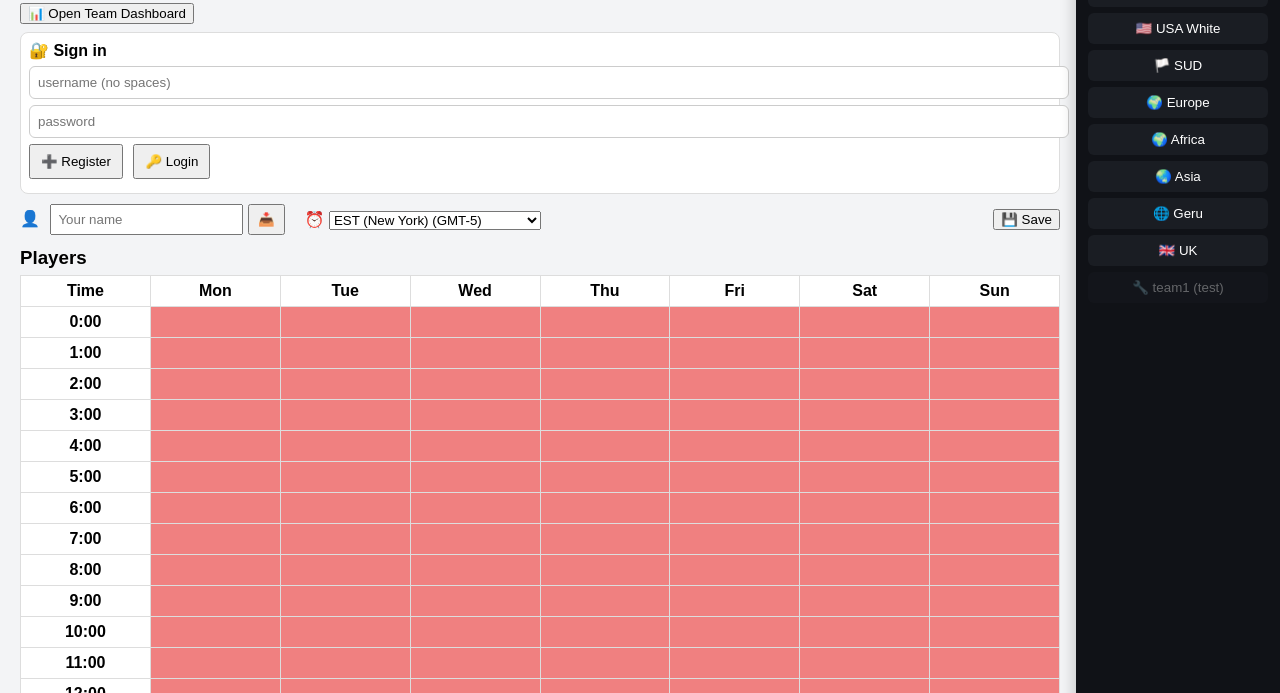
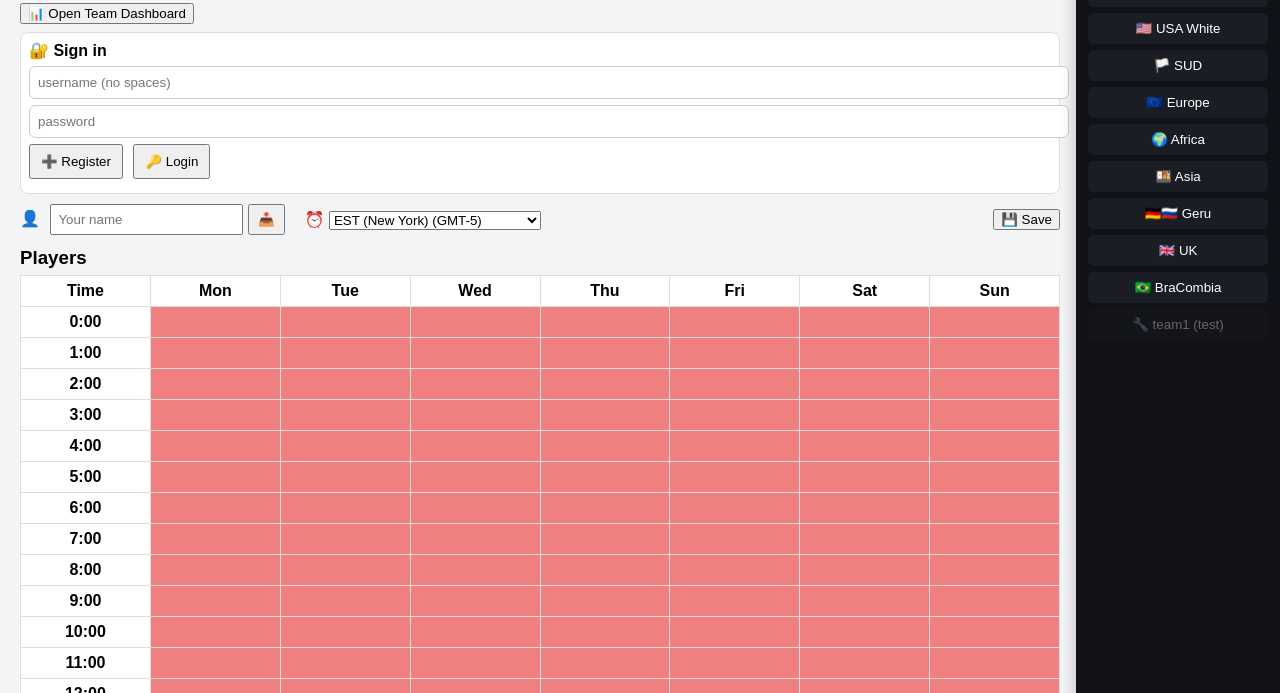
Before and after one commit to tatertotbpl/Bumpyball-Availibility, a plain HTML site: page team.html in a window 1280 px wide. Shown: the part 107-800 px from the top of the page. Drawn offline with Linux system fonts and the light colour scheme; no server answers.

Commit message:
Update team.html

```diff
--- a/team.html
+++ b/team.html
@@ -56,11 +56,12 @@
   <button onclick="goTeam('USA_Red')">🇺🇸 USA Red</button>
   <button onclick="goTeam('USA_White')">🇺🇸 USA White</button>
   <button onclick="goTeam('SUD')">🏳️ SUD</button>
-  <button onclick="goTeam('Europe')">🌍 Europe</button>
+  <button onclick="goTeam('Europe')">🇪🇺 Europe</button>
   <button onclick="goTeam('Africa')">🌍 Africa</button>
-  <button onclick="goTeam('Asia')">🌏 Asia</button>
-  <button onclick="goTeam('Geru')">🌐 Geru</button>
+  <button onclick="goTeam('Asia')">🍱 Asia</button>
+  <button onclick="goTeam('Geru')">🇩🇪🇷🇺 Geru</button>
   <button onclick="goTeam('UK')">🇬🇧 UK</button>
+  <button onclick="goTeam('BraCombia')">🇧🇷 BraCombia</button>
   <button class="hidden-test" onclick="goTeam('team1')">🔧 team1 (test)</button>
 </div>
 
@@ -142,7 +143,7 @@ const db = getFirestore(app);
 const auth = getAuth(app);
 
 /* ========================= TEAM ========================= */
-const allowedTeams = ["Canada","USA_Red","USA_White","SUD","Europe","Africa","Asia","Geru","UK","team1"];
+const allowedTeams = ["Canada","USA_Red","USA_White","SUD","Europe","Africa","Asia","Geru","UK","BraCombia","team1"];
 const urlParams = new URLSearchParams(window.location.search);
 const teamId = urlParams.get("team") || "team1";
 if (!allowedTeams.includes(teamId)) {
```
